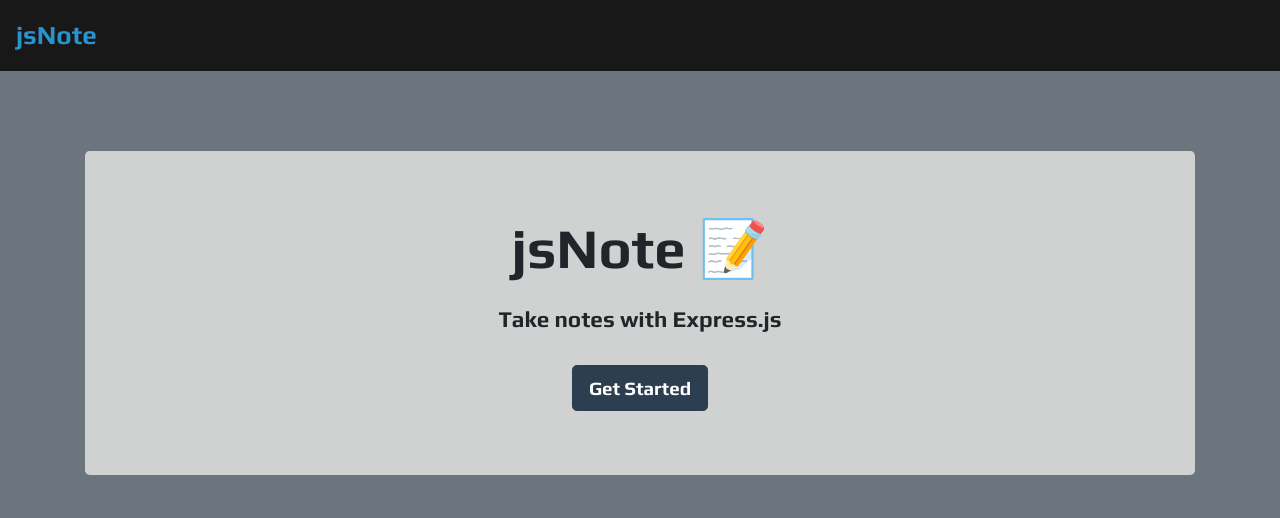
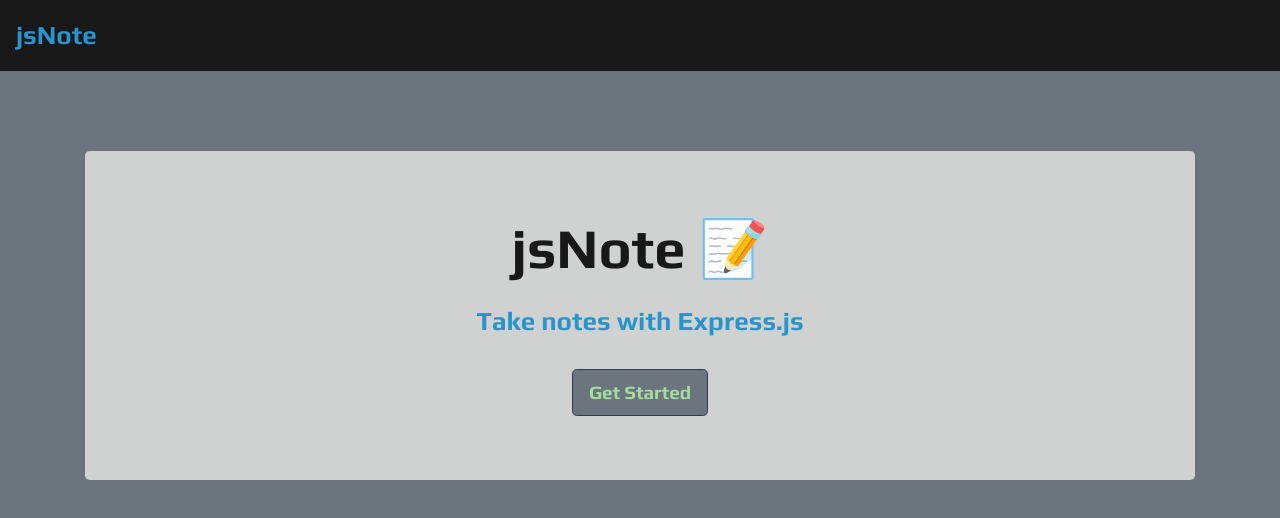
Before and after one commit to MBrassey/jsNote, a website: page public/index.html in a window 1280 px wide. Drawn offline with nearby package versions, Linux system fonts and the light colour scheme; no server answers.

Commit message:
+ Style & Font

```diff
--- a/public/assets/css/styles.css
+++ b/public/assets/css/styles.css
@@ -120,4 +120,16 @@
 
 .center {
   background-color: var(--Zinc);
+  color: var(--Night);
+  font-weight: bolder;
 }
+
+.btn-primary {
+  background-color: var(--Stone);
+  color: var(--Absinthe);
+}
+
+.btn-primary:hover {
+  background-color: var(--Night);
+  color: var(--Absinthe);
+}
--- a/public/index.html
+++ b/public/index.html
@@ -19,7 +19,7 @@
   <div class="container">
     <div style="margin-top: 80px;" class="jumbotron text-center center">
       <h1 class="display-4">jsNote <span role="img" aria-label="Memo">📝</span></h1>
-      <h4 class="mt-4">Take notes with Express.js</h4>
+      <h4 class="mt-4 azure">Take notes with Express.js</h4>
       <a class="btn btn-primary btn-lg mt-4" href="/notes" role="button">Get Started</a>
     </div>
   </div>
```
